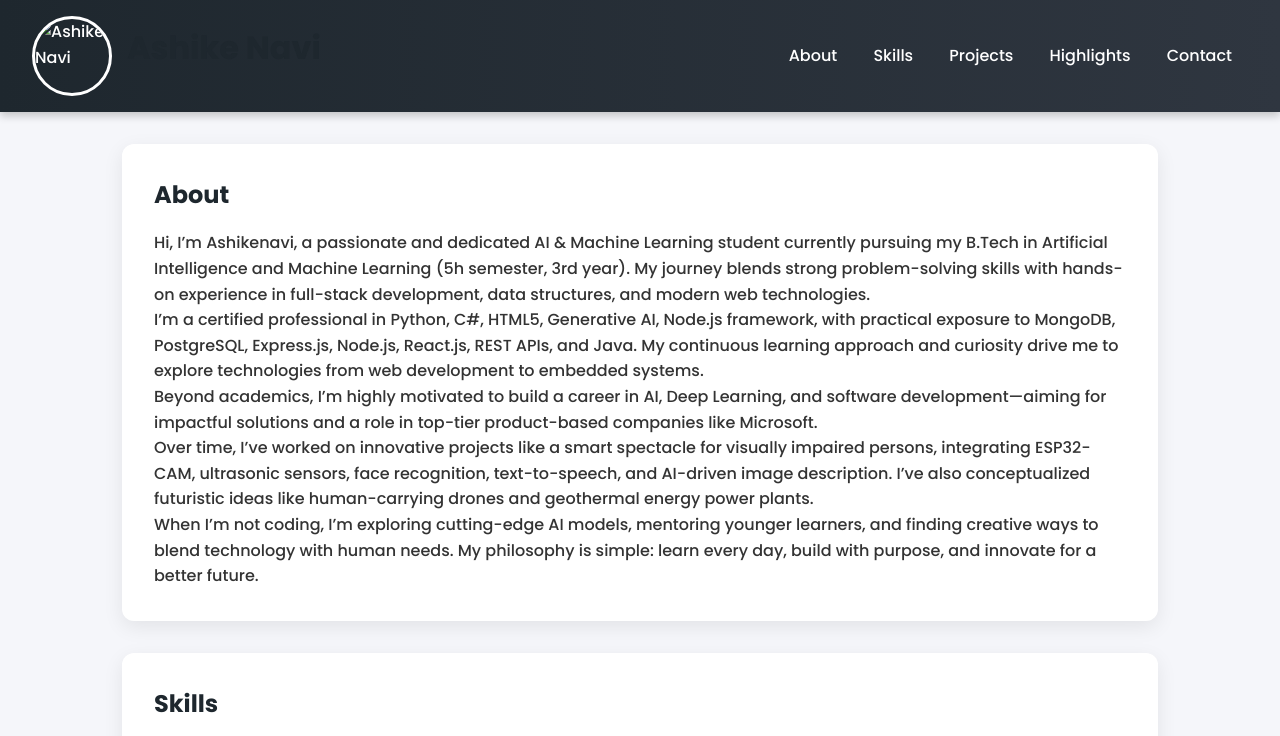
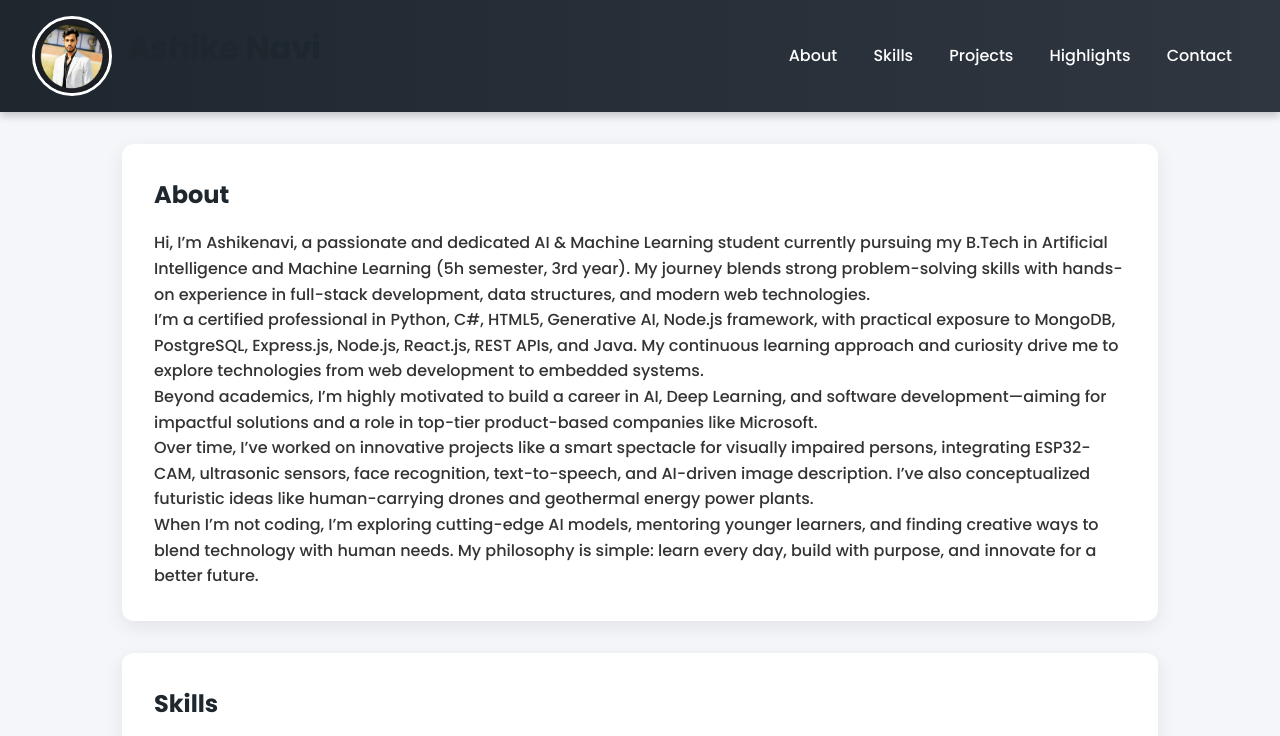
Before and after one commit to Ashike-navi9211/portfolio, a plain HTML site: page index.html in a window 1280 px wide. Shown: the top 736 px of the page. Drawn offline with Linux system fonts and the light colour scheme.

Commit message:
Update index.html

```diff
--- a/index.html
+++ b/index.html
@@ -11,7 +11,7 @@
 <body>
 <header>
   <div style="display: flex; align-items: center; gap: 15px;">
-    <img src="image.png" alt="Ashike Navi">
+    <img src="/images/image.png" alt="Ashike Navi">
     <h1>Ashike Navi</h1>
   </div>
   <nav>
```
